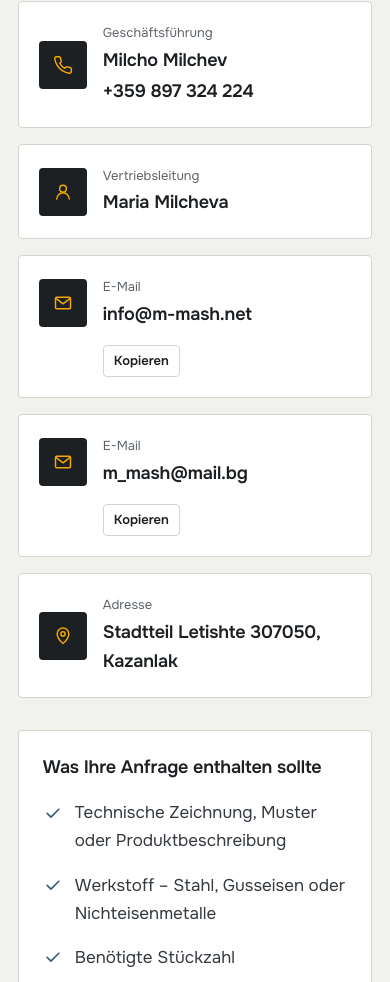
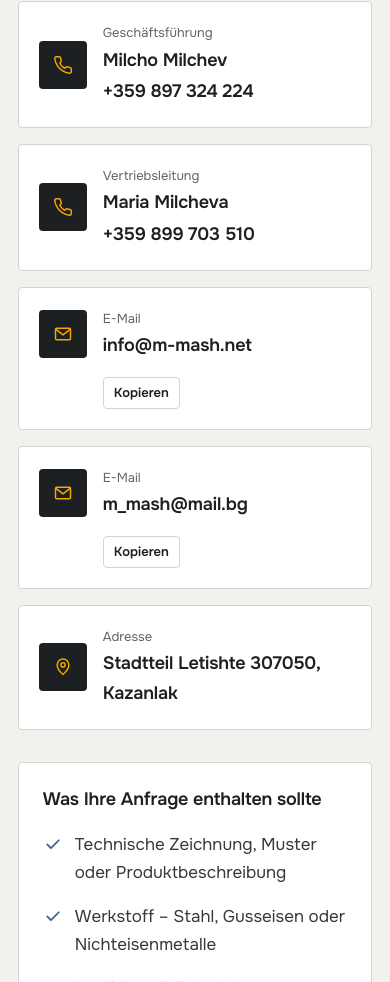
Before and after one commit to AdelinChaushev/m-mash, a plain HTML site: page de/kontakt.html in a window 390 px wide. Shown: the part 819-1801 px from the top of the page. Drawn offline with Linux system fonts and the light colour scheme.

Commit message:
Add Maria Milcheva's phone number to the contact pages
Her card on the four contact pages now shows +359 899 703 510 with a
tap-to-call link, laid out like Milcho Milchev's card.

Co-Authored-By: Claude Opus 5.5 <noreply@anthropic.com>

```diff
--- a/de/kontakt.html
+++ b/de/kontakt.html
@@ -91,8 +91,8 @@
             <span><span class="contact-card__label">Geschäftsführung</span><span class="contact-card__value">Milcho Milchev</span><a class="contact-card__value" href="tel:+359897324224">+359 897 324 224</a></span>
           </div>
           <div class="contact-card">
-            <span class="contact-card__icon"><svg class="icon" viewBox="0 0 24 24" aria-hidden="true"><circle cx="12" cy="8" r="4"/><path d="M4.5 20.5a7.5 7.5 0 0 1 15 0"/></svg></span>
-            <span><span class="contact-card__label">Vertriebsleitung</span><span class="contact-card__value">Maria Milcheva</span></span>
+            <span class="contact-card__icon"><svg class="icon" viewBox="0 0 24 24" aria-hidden="true"><path d="M22 16.92v3a2 2 0 0 1-2.18 2 19.79 19.79 0 0 1-8.63-3.07 19.5 19.5 0 0 1-6-6 19.79 19.79 0 0 1-3.07-8.67A2 2 0 0 1 4.11 2h3a2 2 0 0 1 2 1.72 12.84 12.84 0 0 0 .7 2.81 2 2 0 0 1-.45 2.11L8.09 9.91a16 16 0 0 0 6 6l1.27-1.27a2 2 0 0 1 2.11-.45 12.84 12.84 0 0 0 2.81.7A2 2 0 0 1 22 16.92z"/></svg></span>
+            <span><span class="contact-card__label">Vertriebsleitung</span><span class="contact-card__value">Maria Milcheva</span><a class="contact-card__value" href="tel:+359899703510">+359 899 703 510</a></span>
           </div>
           <div class="contact-card">
             <span class="contact-card__icon"><svg class="icon" viewBox="0 0 24 24" aria-hidden="true"><rect x="3" y="5" width="18" height="14" rx="1.5"/><path d="m3.5 6.5 8.5 6.5 8.5-6.5"/></svg></span>
```
Also changed, not shown: en/contact.html (+2 -2 lines), it/contatti.html (+2 -2 lines), kontakti.html (+2 -2 lines), 1 other file.
